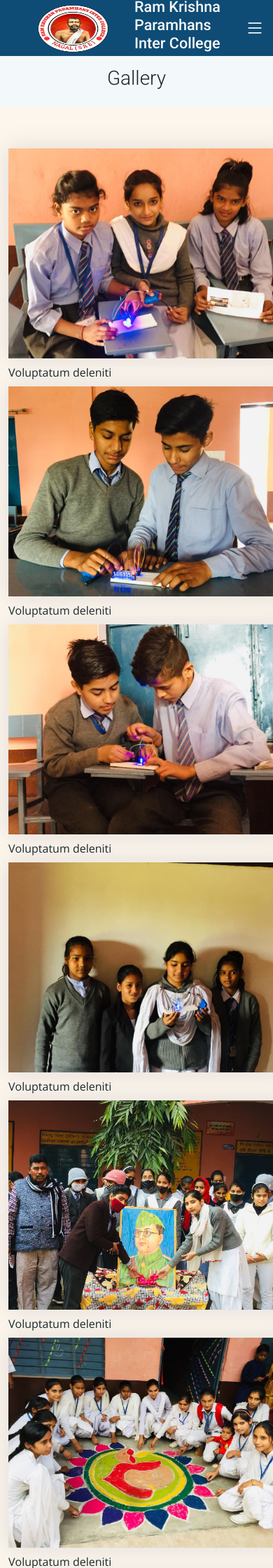
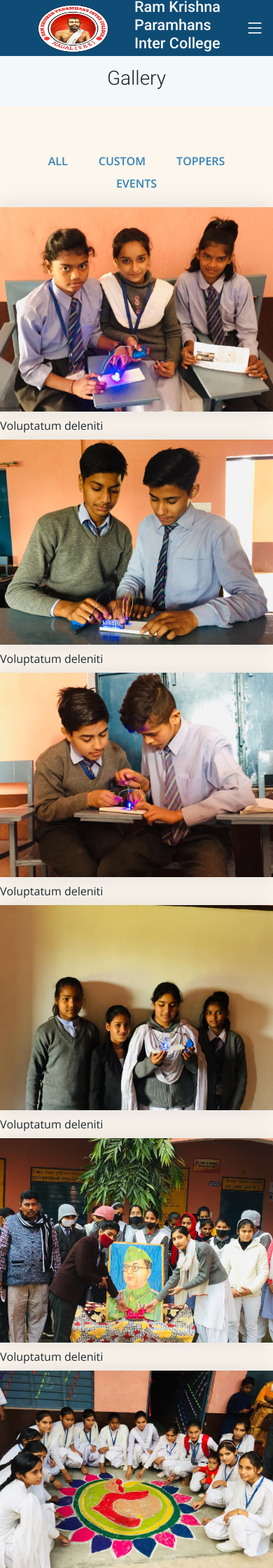
Before and after one commit to Apfirebolt/rkphic-school-website-in-django, a Django app: page /gallery in a window 390 px wide; the page is wider, and only the part inside the window is pictured. Shown: the top 2240 px of that part at 70% size. Run offline with Django 3.2, Linux system fonts and the light colour scheme; some libraries are stand-ins or nearby versions.

Commit message:
feat: added isotope layout

```diff
--- a/static/css/styles.css
+++ b/static/css/styles.css
@@ -1128,12 +1128,36 @@ section {
   color: #a2cce3;
 }
 
-.gallery .container img {
-  max-height: 400px;
-  max-width: 400px;
+.gallery .gallery-container img {
+  width: auto;
+  height: auto;
+  max-width: 100%;
+  max-height: 100%;
   box-shadow: 0px 0px 30px rgba(127, 137, 161, 0.25);
 }
 
-.gallery .container .description {
+.gallery .gallery-container .description {
   margin: 0.5rem auto;
 }
+
+#gallery-filters {
+  padding: 0;
+  margin: 0 auto 1rem auto;
+  list-style: none;
+  text-align: center;
+  border-radius: 50px;
+  padding: 2px 15px;
+}
+
+#gallery-filters li {
+  cursor: pointer;
+  display: inline-block;
+  padding: 0.5rem;
+  font-size: 1rem;
+  font-weight: 600;
+  line-height: 1;
+  text-transform: uppercase;
+  color: #3282B8;
+  margin: auto 0.75rem;
+  transition: all 0.3s ease-in-out;
+}
--- a/static/js/main.js
+++ b/static/js/main.js
@@ -122,23 +122,6 @@
   }, true)
 
   /**
-   * Skills animation
-   */
-  let skilsContent = select('.skills-content');
-  if (skilsContent) {
-    new Waypoint({
-      element: skilsContent,
-      offset: '80%',
-      handler: function(direction) {
-        let progress = select('.progress .progress-bar', true);
-        progress.forEach((el) => {
-          el.style.width = el.getAttribute('aria-valuenow') + '%'
-        });
-      }
-    })
-  }
-
-  /**
    * Testimonials slider
    */
   new Swiper('.testimonials-carousel', {
@@ -159,26 +142,26 @@
    * Porfolio isotope and filter
    */
   window.addEventListener('load', () => {
-    let portfolioContainer = select('.portfolio-container');
-    if (portfolioContainer) {
-      let portfolioIsotope = new Isotope(portfolioContainer, {
-        itemSelector: '.portfolio-wrap',
+    let galleryContainer = select('.gallery-container');
+    if (galleryContainer) {
+      let galleryIsotope = new Isotope(galleryContainer, {
+        itemSelector: '.gallery-item',
         layoutMode: 'fitRows'
       });
 
-      let portfolioFilters = select('#portfolio-flters li', true);
+      let galleryFilters = select('#gallery-filters li', true);
 
-      on('click', '#portfolio-flters li', function(e) {
+      on('click', '#gallery-filters li', function(e) {
         e.preventDefault();
-        portfolioFilters.forEach(function(el) {
+        galleryFilters.forEach(function(el) {
           el.classList.remove('filter-active');
         });
         this.classList.add('filter-active');
 
-        portfolioIsotope.arrange({
+        galleryIsotope.arrange({
           filter: this.getAttribute('data-filter')
         });
-        portfolioIsotope.on('arrangeComplete', function() {
+        galleryIsotope.on('arrangeComplete', function() {
           AOS.refresh()
         });
       }, true);
@@ -187,16 +170,16 @@
   });
 
   /**
-   * Initiate portfolio lightbox
+   * Initiate gallery lightbox
    */
-  const portfolioLightbox = GLightbox({
-    selector: '.portfolio-lightbox'
+  const galleryLightbox = GLightbox({
+    selector: '.gallery-lightbox'
   });
 
   /**
-   * Portfolio details slider
+   * Gallery details slider
    */
-  new Swiper('.portfolio-details-slider', {
+  new Swiper('.gallery-details-slider', {
     speed: 400,
     autoplay: {
       delay: 5000,
--- a/templates/gallery.html
+++ b/templates/gallery.html
@@ -20,58 +20,63 @@
 
     <!-- ======= Gallery Section ======= -->
     <section class="gallery">
-      <div class="container">
+      <div class="row" data-aos="fade-up" data-aos-delay="150">
+          <div class="col-lg-12 d-flex justify-content-center">
+            <ul id="gallery-filters">
+              <li data-filter="*" class="filter-active">All</li>
+              <li data-filter=".filter-custom">Custom</li>
+              <li data-filter=".filter-topper">Toppers</li>
+              <li data-filter=".filter-event">Events</li>
+            </ul>
+          </div>
+        </div>
 
-        <div class="row">
-          <div class="col-md-6 col-lg-3" data-aos="fade-up">
+      <div class="gallery-container row">
+          <div class="gallery-item filter-custom col-md-4">
             <img src="{% static 'images/student1.jpeg' %}" alt="Student 1">
             <p class="description">Voluptatum deleniti</p>
           </div>
-
-          <div class="col-md-6 col-lg-3" data-aos="fade-down" data-aos-delay="100">
+          <div class="gallery-item filter-topper col-md-4">
             <img src="{% static 'images/student2.jpeg' %}" alt="Student 2">
             <p class="description">Voluptatum deleniti</p>
           </div>
-
-          <div class="col-md-6 col-lg-3" data-aos="fade-right" data-aos-delay="200">
+          <div class="gallery-item filter-event col-md-4">
             <img src="{% static 'images/student3.jpeg' %}" alt="Student 3">
             <p class="description">Voluptatum deleniti</p>
           </div>
-
-          <div class="col-md-6 col-lg-3" data-aos="fade-left" data-aos-delay="200">
+          <div class="gallery-item filter-event col-md-4">
             <img src="{% static 'images/student4.jpeg' %}" alt="Student 4">
             <p class="description">Voluptatum deleniti</p>
           </div>
-
-          <div class="col-md-6 col-lg-3" data-aos="fade-up-right">
-            <img src="{% static 'images/gallery_1.JPG' %}" alt="Student 1">
+          <div class="gallery-item filter-custom col-md-4">
+            <img src="{% static 'images/gallery_1.JPG' %}" alt="Gallery 1">
             <p class="description">Voluptatum deleniti</p>
           </div>
-
-          <div class="col-md-6 col-lg-3" data-aos="fade-up-left" data-aos-delay="100">
-            <img src="{% static 'images/gallery_2.JPG' %}" alt="Student 2">
+          <div class="gallery-item filter-custom col-md-4">
+            <img src="{% static 'images/gallery_2.JPG' %}" alt="Gallery 2">
             <p class="description">Voluptatum deleniti</p>
           </div>
-
-          <div class="col-md-6 col-lg-3" data-aos="fade-down-left" data-aos-delay="200">
-            <img src="{% static 'images/gallery_3.JPG' %}" alt="Student 3">
+          <div class="gallery-item filter-custom col-md-4">
+            <img src="{% static 'images/gallery_3.JPG' %}" alt="Gallery 3">
             <p class="description">Voluptatum deleniti</p>
           </div>
-
-          <div class="col-md-6 col-lg-3" data-aos="fade-down-right" data-aos-delay="200">
-            <img src="{% static 'images/gallery_4.JPG' %}" alt="Student 3">
+          <div class="gallery-item filter-custom col-md-4">
+            <img src="{% static 'images/gallery_4.JPG' %}" alt="Gallery 4">
             <p class="description">Voluptatum deleniti</p>
           </div>
-
-          <div class="col-md-6 col-lg-3" data-aos="flip-left" data-aos-delay="200">
-            <img src="{% static 'images/gallery_5.JPG' %}" alt="Student 3">
+          <div class="gallery-item filter-topper col-md-4">
+            <img src="{% static 'images/gallery_5.JPG' %}" alt="Gallery 5">
             <p class="description">Voluptatum deleniti</p>
           </div>
-
+          <div class="gallery-item filter-topper col-md-4">
+            <img src="{% static 'images/gallery_6.jpeg' %}" alt="Gallery 6">
+            <p class="description">Voluptatum deleniti</p>
+          </div>
+          <div class="gallery-item filter-topper col-md-4">
+            <img src="{% static 'images/gallery_7.JPG' %}" alt="Gallery 7">
+            <p class="description">Voluptatum deleniti</p>
+          </div>
         </div>
-
-      </div>
-    </section><!-- End Gallery Section -->
-
+    </section>
   </main><!-- End #main -->
 {% endblock %}
```
